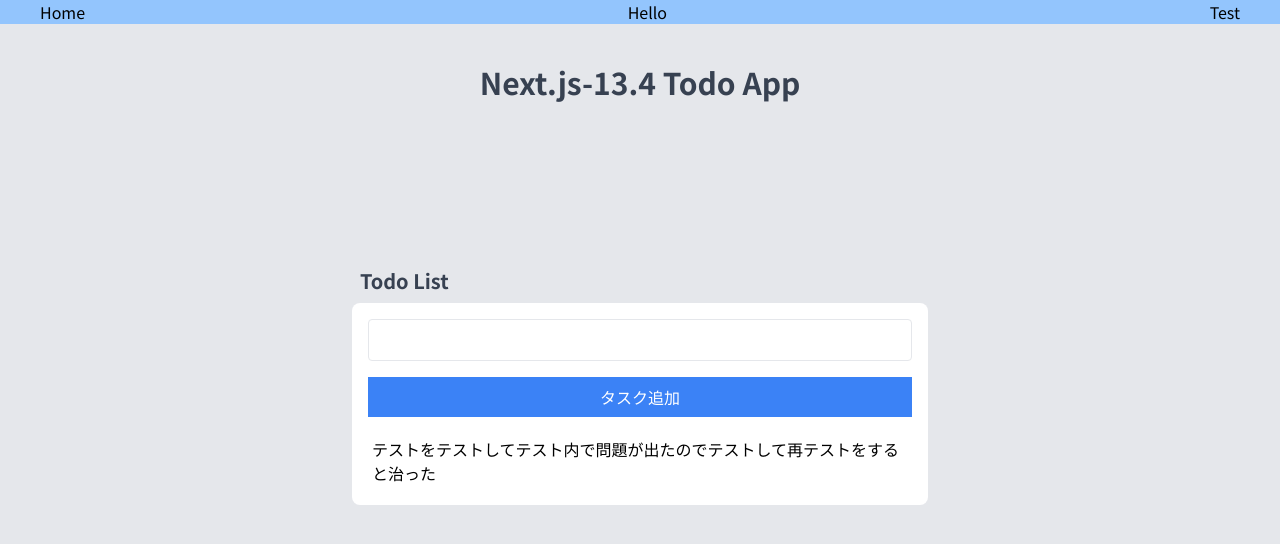
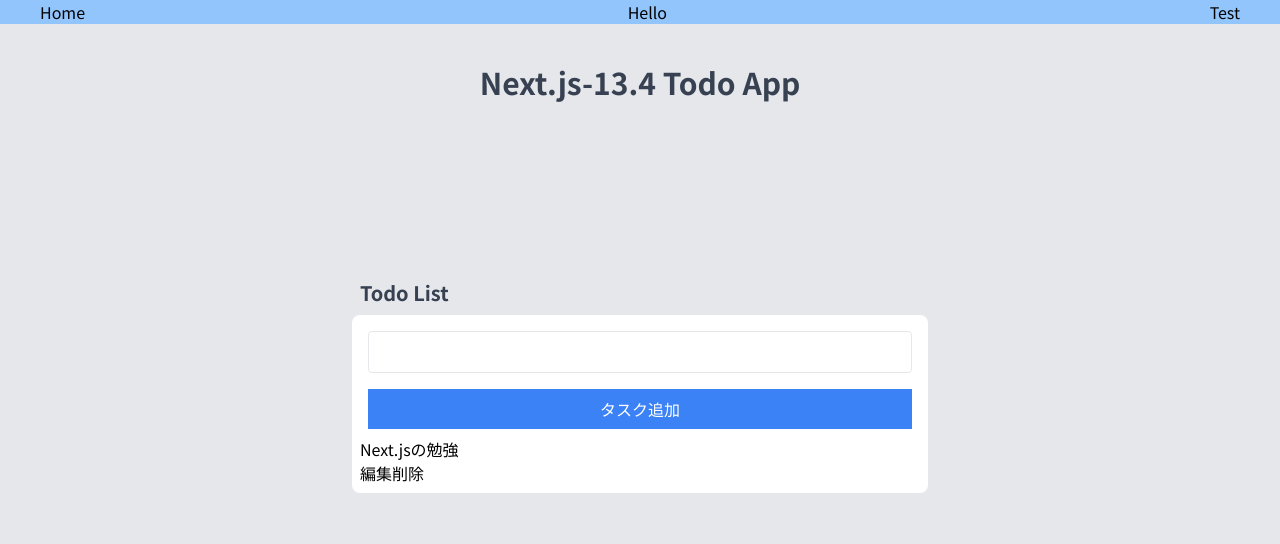
Before and after one commit to shi0n0/practice-next.js, a Next.js app: page / in a window 1280 px wide. Shown: the top 544 px of the page. Built offline with nearby package versions, Linux system fonts and the light colour scheme.

Commit message:
タスクの雛形を作成

```diff
--- a/src/app/components/task.tsx
+++ b/src/app/components/task.tsx
@@ -1,7 +1,17 @@
-export default function Task() {
+import React from "react"
+
+const Task = () => {
     return(
-        <div className="rounded-lg bg-white p-3 whitespace-normal overflow-wrap break-words">
-            テストをテストしてテスト内で問題が出たのでテストして再テストをすると治った
-        </div>
+        <ul>
+            <li>
+                <span>Next.jsの勉強</span>
+                <div>
+                    <button>編集</button>
+                    <button>削除</button>
+                </div>
+            </li>
+        </ul>
     )
 }
+
+export default Task;
```
